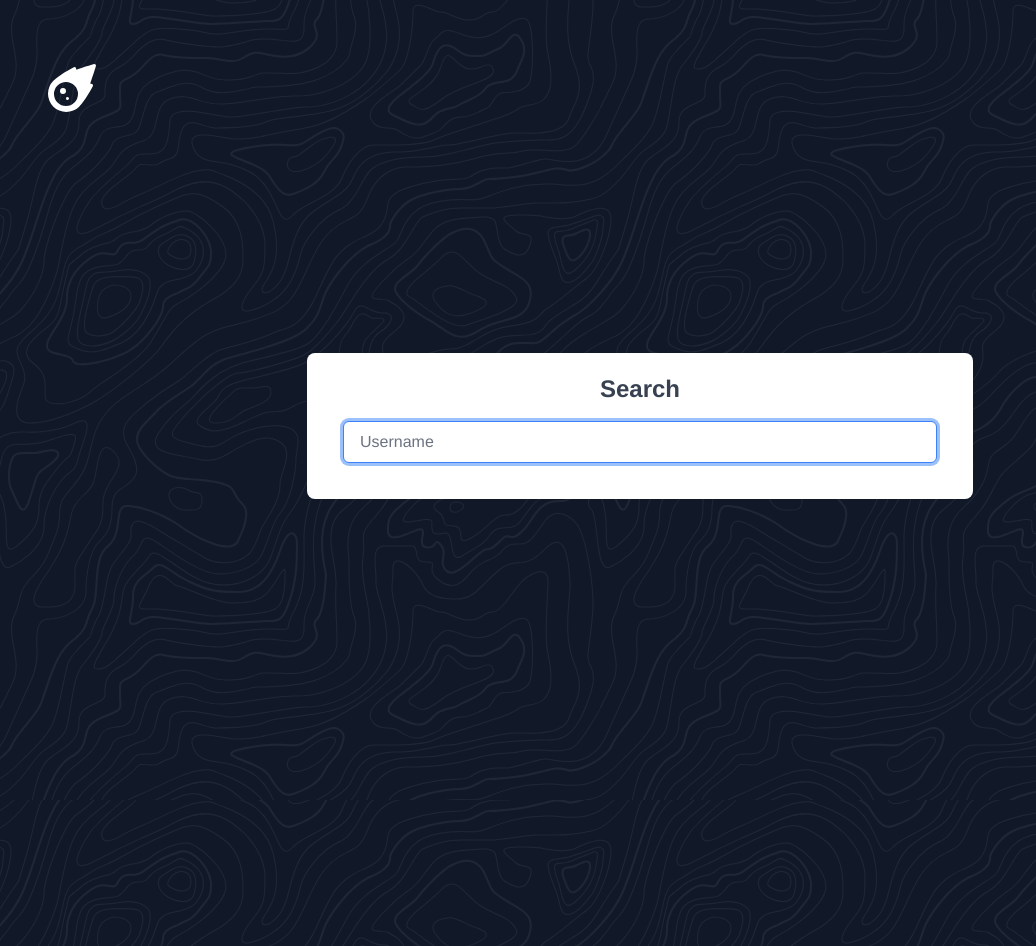
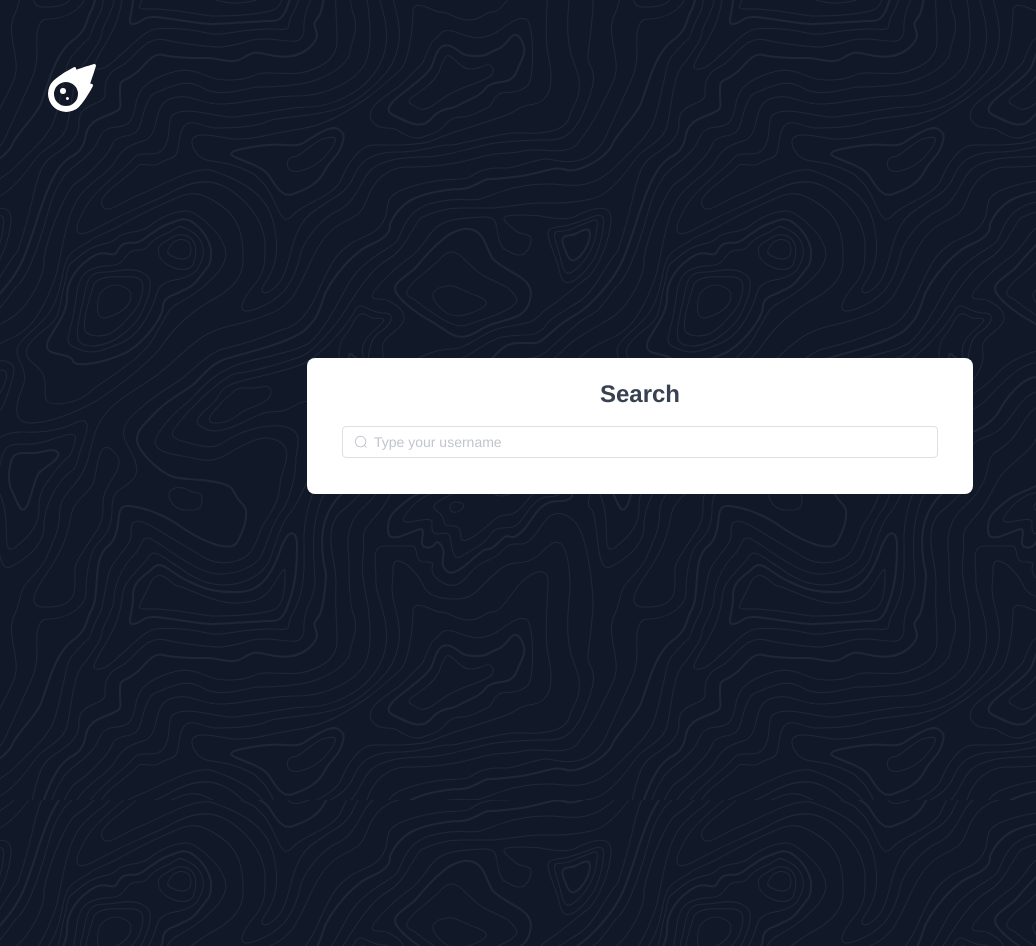
Before and after one commit to jiyuuki/my-github-universe, a Vue app: page / in a window 1280 px wide. Shown: the whole page, without its empty margins (0-1036 px from the left). Built offline with nearby package versions, Linux system fonts and the light colour scheme.

Commit message:
add searchInput cmpnt and finish search view

```diff
--- /dev/null
+++ b/src/components/SearchInput.vue
@@ -0,0 +1,71 @@
+<template>
+  <el-button v-show="false" plain @click="errorNotification" />
+  <el-row :gutter="2">
+    <el-input
+      v-model="search"
+      @keyup.enter.prevent="searchUniverse"
+      :placeholder="placeholder"
+      :prefix-icon="Search"
+      :input-style="styleSearchInput"
+    />
+  </el-row>
+  <h1>{{ }}</h1>
+</template>
+
+<script>
+import { ref } from 'vue'
+import { useStore } from 'vuex'
+import { useRouter } from 'vue-router'
+import { ElNotification } from 'element-plus'
+import { Search } from '@element-plus/icons-vue'
+
+export default {
+  name: 'SearchInput',
+
+  props: {
+    placeholder: {
+      type: String,
+      required: true
+    },
+    styleSearchInput: {
+      type: Object,
+      default: null
+    }
+  },
+
+  setup() {
+    const store = useStore()
+    const router = useRouter()
+
+    const errorNotification = (error) => {
+      if (error === null) return false
+      ElNotification({
+        title: 'Error',
+        message: error,
+        type: 'error',
+      })
+    }
+
+    const search = ref('')
+
+    const searchUniverse = async() => {
+      try {
+        await store.dispatch('loadInformations', search.value.trim().toLowerCase())
+        router.push({
+          name: 'Universe',
+          params: { username: search.value.trim().toLowerCase() }
+        })
+      } catch (error) {
+        errorNotification(error.message)
+      }
+    }
+
+    return {
+      search,
+      Search,
+      searchUniverse,
+      errorNotification,
+    }
+  }
+}
+</script>
--- a/src/components/layouts/NavBar.vue
+++ b/src/components/layouts/NavBar.vue
@@ -1,15 +1,39 @@
 <template>
-  <el-avatar class="avatar" src="https://avatars.githubusercontent.com/u/11775487?v=4" />
-  <!-- <el-avatar :src="informations.avatar_url" /> -->
+  <el-avatar class="avatar" :src="informations.avatar_url" />
+  <SearchInput :placeholder="placeholder" :style-search-input="styleSearchInput" />
 </template>
 
 <script>
+import SearchInput from '@/components/SearchInput.vue'
 
 export default {
   name: 'NavBar',
 
+  props: {
+    informations: {
+      type: Object,
+      required: true
+    }
+  },
+
+  components: {
+    SearchInput,
+  },
+
   setup() {
-    //
+    const placeholder = 'Type another username'
+
+    const styleSearchInput = {
+      width: '20%',
+      margin: '5px 0px 5px 5px',
+      float: 'left',
+      marginTop: '5px',
+    }
+
+    return {
+      placeholder,
+      styleSearchInput
+    }
   }
 }
 </script>
--- a/src/layouts/Universe.vue
+++ b/src/layouts/Universe.vue
@@ -5,7 +5,7 @@
     </el-aside>
     <el-container>
       <el-header>
-        <NavBar />
+        <NavBar :informations="informations" />
       </el-header>
       <el-main>
         <router-view :informations="informations" />
--- a/src/services/ApiService.js
+++ b/src/services/ApiService.js
@@ -12,7 +12,7 @@ const apiClient = axios.create({
 })
 
 export default {
-  async getInformation(username) {
+  async getInformations(username) {
     try {
       return await apiClient.get(username)
     } catch (error) {
--- a/src/store/index.js
+++ b/src/store/index.js
@@ -17,7 +17,7 @@ export default createStore({
   actions: {
     async loadInformations({ commit }, username) {
       try {
-        const response = await InformationService.getInformation(username)
+        const response = await InformationService.getInformations(username)
         commit('SET_INFORMATIONS', response.data)
         commit('SET_USERNAME', username)
       } catch (error) {
--- a/src/views/search/Search.vue
+++ b/src/views/search/Search.vue
@@ -17,15 +17,7 @@
                 Search
               </h3>
               <div class="m-4">
-                <input
-                  ref="refInput"
-                  v-model="username"
-                  @keyup.enter.prevent="searchUniverse"
-                  class="block w-full px-4 py-2 text-gray-700 placeholder-gray-500 bg-white border border-gray-300 rounded-md dark:bg-gray-800 dark:border-gray-600 dark:placeholder-gray-400 focus:border-blue-500 dark:focus:border-blue-500 focus:outline-none focus:ring"
-                  type="text"
-                  placeholder="Username"
-                  aria-label="Usename"
-                >
+                <SearchInput :placeholder="placeholder" />
               </div>
             </div>
           </div>
@@ -36,11 +28,16 @@
 </template>
 
 <script>
-import { ref, onMounted } from 'vue'
+import { onMounted } from 'vue'
 import { ElNotification } from 'element-plus'
+import SearchInput from '@/components/SearchInput.vue'
 
 export default {
   name: 'Search',
+
+  components: {
+    SearchInput
+  },
 
   props: {
     error: {
@@ -50,8 +47,8 @@ export default {
   },
 
   setup(props) {
-    const refInput = ref(null)
-    const username = ref('')
+    const placeholder = 'Type your username'
+
     const errorNotification = (error) => {
       if (error === null) return false
       ElNotification({
@@ -61,20 +58,13 @@ export default {
       })
     }
 
-    const searchUniverse = () => {
-      console.log({ username: username.value })
-    }
-
     onMounted(() => {
       errorNotification(props.error)
-      refInput.value.focus()
     })
 
     return {
-      refInput,
-      username,
-      searchUniverse,
-      errorNotification
+      placeholder,
+      errorNotification,
     }
   }
 }
--- a/src/views/universe/Universe.vue
+++ b/src/views/universe/Universe.vue
@@ -17,10 +17,6 @@ export default {
 
   components: {
     InfoRepository
-  },
-
-  setup() {
-    //
   }
 }
 </script>
```
